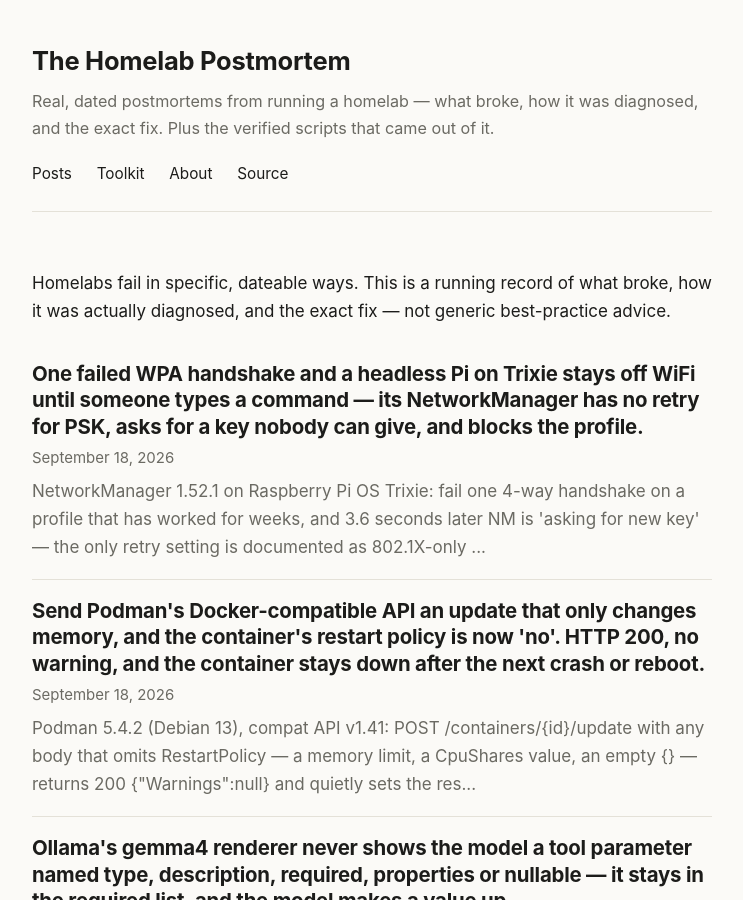
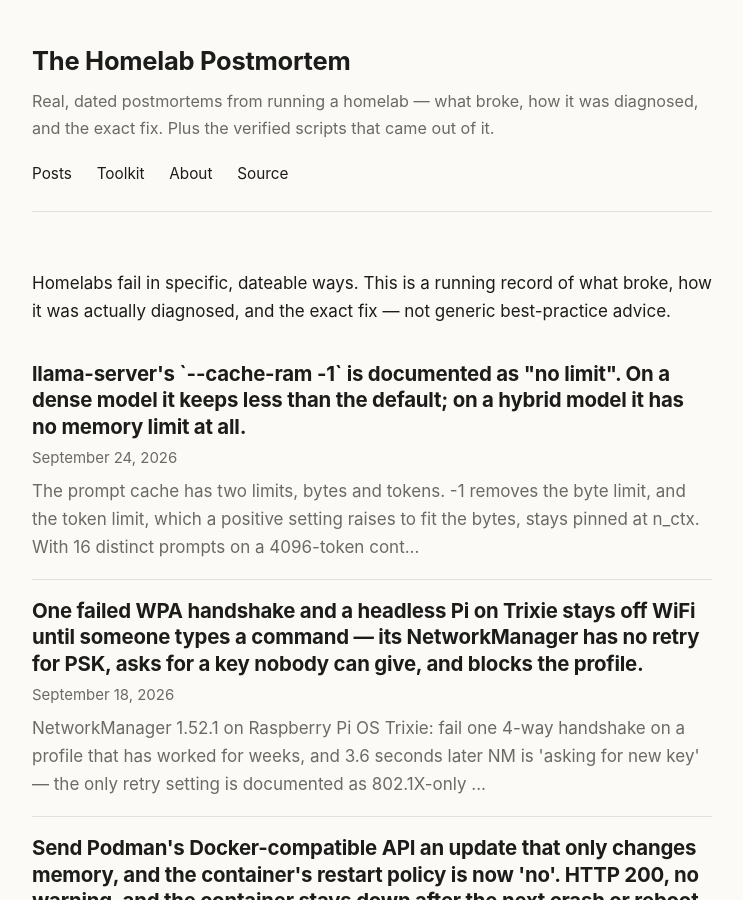
Before and after one commit to mitoyosh/homelab-postmortem, a Jekyll site: the page built from index.html, in a window 1280 px wide and 900 px high. Shown: the whole window, without its empty margins (268-1011 px from the left). Built offline with Jekyll 4.4.1, drawn with Linux system fonts in a browser that asks for light colours; part of the change alters nothing that is shown.

Commit message:
llama-server --cache-ram -1 is not "no limit" (llama.cpp#29324)
Dense: -1 keeps n_ctx tokens, fewer than the default. Hybrid: fixed
recurrent state per entry, memory grows linearly with no byte cap.
Toolkit: check-llama-cache-ram.sh. Inbound link from the 09-12 post.

Co-Authored-By: Claude Opus 5.5 <noreply@anthropic.com>

````diff
--- a/_config.yml
+++ b/_config.yml
@@ -46,7 +46,7 @@ packs:
     title: "Local LLM artifacts"
     price: "$5"
     question: "Is the model, adapter, or build you just installed the thing it says it is?"
-    detail: "Seven checks. An Ollama quantisation that pulls and runs and returns no working code, a LoRA adapter accepted and applied to zero layers, a build that reports a commit hash from a repository it has never heard of, a response_format the server accepts and then ignores, a previous_response_id that is accepted and dropped, a tool parameter the gemma4 renderer never shows the model, and an embedding batch whose positions the library reads past the end of."
+    detail: "Eight checks. An Ollama quantisation that pulls and runs and returns no working code, a LoRA adapter accepted and applied to zero layers, a build that reports a commit hash from a repository it has never heard of, a response_format the server accepts and then ignores, a previous_response_id that is accepted and dropped, a tool parameter the gemma4 renderer never shows the model, an embedding batch whose positions the library reads past the end of, and a prompt cache whose \"no limit\" setting keeps less than the default."
     buy_url: "https://buy.stripe.com/cNiaEWb7C0yge8rcT65Vu07"
 
 baseurl: ""
--- a/_posts/2026-09-12-llama-server-ignores-the-response-format-its-readme-shows.md
+++ b/_posts/2026-09-12-llama-server-ignores-the-response-format-its-readme-shows.md
@@ -135,3 +135,5 @@ The wider one is about what "it worked" is evidence of. A structured response fr
 Two days later the same shape showed up one layer over: [Ollama's Responses API accepts `previous_response_id`, returns 200 and "completed", and starts every turn from nothing](https://homelabpostmortem.com/2026/09/14/ollama-responses-api-drops-previous-response-id/). There the number that has to move is the input token count, and it does not.
 
 And three days after that, the layer below: [llama.cpp's batch API says pass `pos` as NULL and positions are tracked automatically; for M-RoPE embeddings it reads past its own buffer](https://homelabpostmortem.com/2026/09/15/llama-cpp-batch-reads-past-its-own-pos-buffer-for-mrope/). No number to watch that time — a sanitiser, and an address.
+
+The same server's `--cache-ram -1` is another documented value that does something other than its label: ["no limit" removes the byte limit and leaves the token limit at `n_ctx`](https://homelabpostmortem.com/2026/09/24/llama-server-cache-ram-minus-one-is-not-no-limit/). The number to watch there is `cache_n` on a re-sent prompt.
--- /dev/null
+++ b/_posts/2026-09-24-llama-server-cache-ram-minus-one-is-not-no-limit.md
@@ -0,0 +1,113 @@
+---
+title: "llama-server's `--cache-ram -1` is documented as \"no limit\". On a dense model it keeps less than the default; on a hybrid model it has no memory limit at all."
+date: 2026-09-24
+excerpt: "The prompt cache has two limits, bytes and tokens. -1 removes the byte limit, and the token limit, which a positive setting raises to fit the bytes, stays pinned at n_ctx. With 16 distinct prompts on a 4096-token context, the default kept all of them and -1 evicted twelve. On a hybrid model every cache entry carries a fixed-size recurrent state, so with -1 memory grew by about 40 MiB per short prompt, linearly, with nothing to stop it until the entries add up to n_ctx tokens. --cache-ram 256 held flat."
+devto_title: "llama-server's --cache-ram -1 is not \"no limit\": less cache on dense models, no memory cap on hybrid ones"
+devto_tags: llm, llamacpp, selfhosted, performance
+---
+
+**TL;DR**: `llama-server --help` and the README describe `--cache-ram` as "maximum cache size in MiB (default: 8192, -1 - no limit, 0 - disable)". The prompt cache actually has two limits, one in bytes and one in tokens. The token limit starts at `n_ctx`, and only when the byte limit is positive is it raised to "however many tokens fit in that many bytes". `-1` turns the byte limit off, so the token limit never moves off `n_ctx`. On a dense model that means `-1` keeps *less* than the default: with 16 distinct prompts on a 4096-token context, the default cached all 16 and `-1` evicted 12, and re-sending the first prompt cost a full reprocess. On a hybrid or recurrent model (Qwen3.5 and later, LFM2, Mamba, Granite 4 H) every cache entry also carries a fixed-size state no matter how short the prompt, so the entry count, and memory, grows until the cached prompts add up to `n_ctx` tokens: here about 40 MiB per 140-token prompt, 1.3 GiB to 3.7 GiB over 60 prompts, linear, no eviction. `--cache-ram 256` held flat at 1.6 GiB. Use an explicit size. The toolkit's `check-llama-cache-ram.sh` finds `-1` on running servers, in `LLAMA_ARG_CACHE_RAM`, and in router presets. Upstream report: [ggml-org/llama.cpp#29324](https://github.com/ggml-org/llama.cpp/issues/29324).
+
+## The symptom
+
+The report that led here came from a knowledge-graph extraction job: tens of thousands of short prompts against a 27B hybrid model on a machine with 96 GB of RAM, with `--cache-ram -1` set on the reasonable assumption that "no limit" meant the cache could use what it liked. The server's private memory climbed past the machine's RAM into the page file. The reporter measured roughly +6 GiB per ten prompts, linear, with `-1`, against a plateau with `--cache-ram 24576`, and pointed out the one clue the server gives: a warning that a *token* limit had been reached, on a setting that was supposed to have no limit.
+
+To separate the two effects, the same thing on a CPU box with llama.cpp master (`930e2fa`), a 1B dense model first. `-c 4096 -np 1`, sixteen distinct prompts of 590–840 tokens each sent to `/completion` with `cache_prompt: true`, then the first prompt re-sent:
+
+```
+default (8192 MiB)
+  evictions                 0
+  resend prompt 1           prompt_n 5    cache_n 593     <- served from the cache
+  RSS                       941 -> 1452 MiB
+
+--cache-ram -1
+  evictions                 12
+  first: cache token limit (4096, est: 4096) reached, removing oldest entry (size = 26.119 MiB)
+  resend prompt 1           prompt_n 598  cache_n 0       <- reprocessed from scratch
+  RSS                       941 -> 1202 MiB
+```
+
+"No limit" kept four prompts. The default kept sixteen, and would have kept more.
+
+Then a hybrid model, Qwen3.5-0.8B (`general.architecture = qwen35`, which llama.cpp classes as hybrid), `-c 32768`, sixty distinct prompts of about 140 tokens:
+
+```
+--cache-ram -1
+  after 15 prompts   RSS 1887 MiB
+  after 30           RSS 2490 MiB
+  after 45           RSS 3093 MiB
+  after 60           RSS 3697 MiB      evictions 0; prompt 1 still cached
+
+--cache-ram 256
+  after 15 prompts   RSS 1589 MiB
+  after 30           RSS 1585 MiB
+  after 45           RSS 1592 MiB
+  after 60           RSS 1590 MiB      making room for prompt cache entry, removing oldest entry (size = 39.824 MiB)
+```
+
+Forty MiB per cache entry for a 140-token prompt, about 0.28 MiB per token. The dense model's entries were around 26 MiB for 600 tokens, about 0.04 MiB per token. The difference is the recurrent state each hybrid entry carries whatever the prompt length. With `-1` those entries accumulate until the prompts in them add up to 32768 tokens, which at 140 tokens each is about 230 entries, roughly 9 GiB for a 0.8B model. That endpoint is arithmetic from the measured slope and the source below; the run stopped at 60 prompts, which is where this 8 GB container would have started swapping.
+
+## Why this is easy to miss
+
+The documentation gives three values and their meanings, and `-1 - no limit` reads as the most permissive of the three. Nothing in the help text mentions a token limit at all, so there is no reason to suspect `-1` switches one on, or rather leaves one that the other settings quietly raise.
+
+On a dense model the cost is invisible unless you are measuring cache hits. Requests succeed, responses are correct, and memory is if anything lower than with the default. The only difference is that prompts you expected to be cached get reprocessed, which shows up as latency, which is easy to blame on anything.
+
+On a hybrid model the cost is memory, but slowly. Each prompt adds a fixed chunk, and the growth only becomes a problem after hundreds or thousands of distinct prompts — a batch job, an agent, a RAG pipeline — long after anyone is watching the server start. When it does, the natural suspects are the model or the context size, not a cache setting that says "no limit".
+
+The one log line that points at the cause, `cache token limit (N, est: N) reached`, only appears on the dense side of the problem, and it reads as a normal eviction notice.
+
+## What is really going on
+
+Three lines in `tools/server` at `930e2fa` (the third is the same in the `b10703` release):
+
+```cpp
+// server-context.cpp:1359 — the token limit is always n_ctx
+prompt_cache = std::make_unique<server_prompt_cache>(params_base.cache_ram_mib, n_ctx);
+
+// server-task.h:614 — -1 becomes a byte limit of 0, which update() treats as "none"
+this->limit_size = 1024ull*1024ull*(limit_size_mib < 0 ? 0 : limit_size_mib);
+
+// server-task.cpp:1883 — the token limit is only raised when the byte limit is positive
+const size_t limit_tokens_cur = limit_size > 0
+    ? std::max<size_t>(limit_tokens, limit_size/size_per_token)
+    : limit_tokens;
+```
+
+`size_per_token` is the cache's average, `max(1, bytes / tokens)`. With a positive byte limit, `limit_tokens_cur` is "as many tokens as fit in the byte budget", which for 8192 MiB is far more than any context size, so the byte limit is the one that binds. With `-1`, `limit_size` is 0, the byte check is skipped, and `limit_tokens_cur` is `n_ctx`. The cache is then bounded by tokens alone.
+
+For a dense model, bytes are roughly proportional to tokens, so a token cap is also a memory cap, just a small one. For a hybrid model they are not: each entry's size is its KV cells plus a recurrent state whose size depends on the model, not the prompt. A token cap of `n_ctx` bounds the number of entries only by `n_ctx / prompt_length`, and short prompts make that number large.
+
+A positive setting is a real bound in both cases. The 256 MiB run evicted through a different path (`alloc: making room for prompt cache entry`) and stayed flat. Context checkpoints (`--ctx-checkpoints`), which hybrid models use for long prompts, are allocated separately and were not exercised by these short prompts; this post does not claim `--cache-ram` bounds them.
+
+## The fix
+
+Give `--cache-ram` a number:
+
+```bash
+llama-server -m model.gguf --cache-ram 16384      # MiB
+```
+
+Size it from the entry sizes the server logs (`removing oldest entry (size = … MiB)`) times the number of prompts you want to keep. On a dense model the default of 8192 is usually already more than `-1` gives you. `--cache-ram 0` disables the cache, which is the right answer for batch jobs where no prompt repeats — the report that started this noted the cache had saved about four minutes of prefill over a 36-hour run.
+
+The setting can arrive three ways, and `-1` in any of them has the same effect: the command-line flag, the `LLAMA_ARG_CACHE_RAM` environment variable, and `cache-ram = -1` in a router-mode `--models-preset` file. The toolkit's `check-llama-cache-ram.sh` looks at all three for every running `llama-server`, reads the model's architecture from its GGUF header, and says which of the two failure modes applies:
+
+```
+pid 2252: /opt/lab/src/build/bin/llama-server -m /opt/lab/gguf/Qwen3.5-0.8B-Q8_0.gguf -c 8192 --port 8092 --cache-ram -1
+  --cache-ram        -1
+  n_ctx              8192  <- with -1 this is the prompt cache's token limit
+  architecture       qwen35
+  EXPOSED: '-1' is documented as 'no limit' but removes only the byte limit. The cache then keeps
+           at most n_ctx tokens in total, fewer than the default 8192 MiB would keep on a dense model.
+           qwen35 is recurrent/hybrid: every cache entry carries fixed-size state, so memory grows
+           with the number of cached prompts and nothing caps it in bytes (llama.cpp#29324).
+           Use an explicit size instead, e.g. --cache-ram 16384.
+```
+
+`--args "<command line>"` checks a unit file or compose command without a running server. It is read-only and never talks to the server.
+
+## The generalisable habit
+
+**"No limit" usually means "one fewer limit".** A resource with more than one bound — bytes and tokens here, but also bytes and entries, or time and count — tends to expose one of them as a flag and derive the others from it. Switching the exposed one off does not switch the others off; it can leave them at whatever they were derived from before, which is often smaller. The same shape as [a documented request field that is accepted and ignored](https://homelabpostmortem.com/2026/09/12/llama-server-ignores-the-response-format-its-readme-shows/): the option parses, the server starts, and the only way to learn what it does is to set it and measure the thing it was meant to change.
+
+**Measure a cache by what it serves, not by whether it errors.** Neither run here produced an error. The dense `-1` run looked healthier than the default by memory. The finding was in `cache_n` on a re-sent prompt, and in RSS sampled every fifteen requests — two numbers nobody looks at until the latency or the page file makes them.
--- a/toolkit/index.md
+++ b/toolkit/index.md
@@ -49,6 +49,10 @@ destructive, dry-run modes where it matters.
   that will never be read, before you flash the card and find out the
   headless way. From
   [cloud-init calls your user-data valid]({{ '/2026/08/29/cloud-init-validates-the-key-it-never-reads/' | relative_url }}).
+- **`check-llama-cache-ram.sh`** — tells you whether a running `llama-server`
+  uses `--cache-ram -1`, documented as "no limit": it keeps less than the
+  default on dense models and has no memory bound on hybrid ones. From
+  [llama-server's `--cache-ram -1` is not "no limit"]({{ '/2026/09/24/llama-server-cache-ram-minus-one-is-not-no-limit/' | relative_url }}).
 - **`check-embd-determinism.sh`** — tells you whether decoding through
   `llama_batch.embd` gives the same logits every time on your build and model,
   and when it does not, confirms whether the cause is the known heap over-read:
````
Also changed, not shown: assets/covers/2026-09-24-llama-server-cache-ram-minus-one-is-not-no-limit.png (added).
